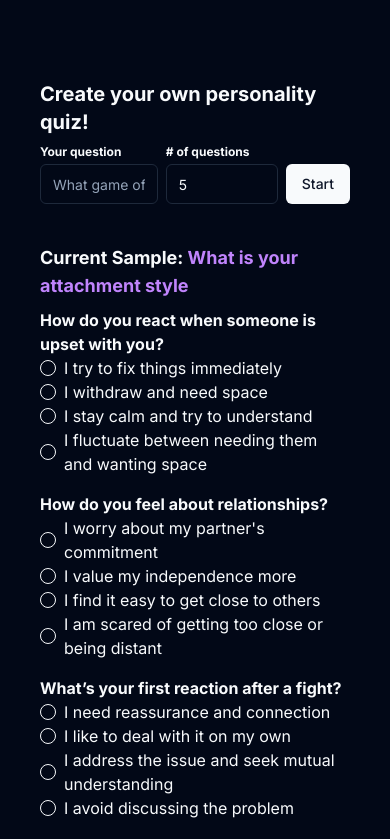
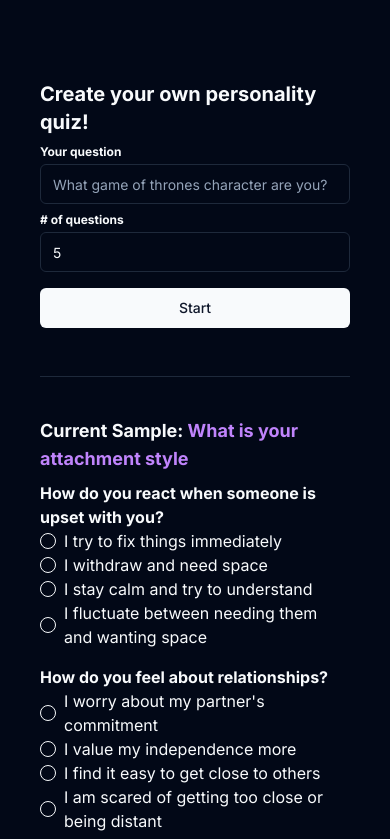
Before and after one commit to buhama/personalityquizai, a Next.js app: page / in a window 390 px wide. Shown: the top 839 px of the page. Built offline with nearby package versions, Linux system fonts and the light colour scheme.

Commit message:
mobile styling

```diff
--- a/app/page.tsx
+++ b/app/page.tsx
@@ -177,7 +177,7 @@ export default function Home() {
 				</h2>
 				<form
 					onSubmit={(e) => handleSubmit(e)}
-					className='flex items-end gap-2'
+					className='flex md:flex-row flex-col md:items-end gap-2'
 				>
 					<div className='w-full'>
 						<p className='font-bold text-xs pb-1'>Your question</p>
@@ -194,10 +194,11 @@ export default function Home() {
 							onChange={(e) => setNumberOfQuestions(parseInt(e.target.value))}
 							type='number'
 							placeholder='Number of questions'
-							className='w-28'
+							className='md:w-28'
 						/>
 					</div>
-					<Button>Start</Button>
+					<Button className='mt-2 md:mt-0'>Start</Button>
+					<hr className='md:hidden mt-10' />
 				</form>
 			</div>
 			{loading && (
```
